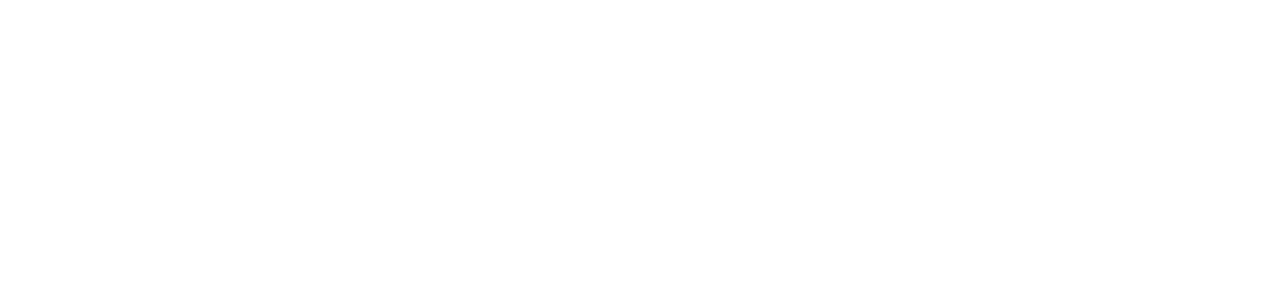
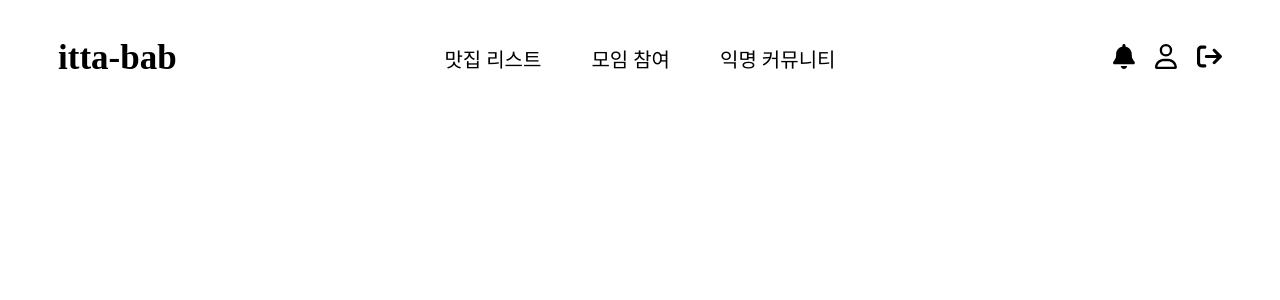
Before and after one commit to 5MYBAB/itta-bab-Frontend, a Vue app in the folder itta-bab-frontend/: page / in a window 1280 px wide. Shown: the top 300 px of the page. Built offline with nearby package versions, Linux system fonts and the light colour scheme.

Commit message:
feat: css 기본 설정

```diff
--- a/itta-bab-frontend/src/App.vue
+++ b/itta-bab-frontend/src/App.vue
@@ -1,11 +1,13 @@
 <script setup>
 
+import Header from "@/components/common/Header.vue";
 </script>
 
 <template>
-
+  <Header/>
 </template>
 
+
 <style scoped>
-
+@import url('https://fonts.googleapis.com/css2?family=Inter:ital,opsz,wght@0,14..32,100..900;1,14..32,100..900&display=swap');
 </style>
--- a/itta-bab-frontend/src/components/common/Header.vue
+++ b/itta-bab-frontend/src/components/common/Header.vue
@@ -1,11 +1,56 @@
 <script setup>
-
+import { FontAwesomeIcon } from '@fortawesome/vue-fontawesome'
 </script>
-
 <template>
-
+  <header>
+    <div class="headerWrap">
+      <div id="logo">itta-bab</div>
+      <ul class="header-list">
+        <li>맛집 리스트</li>
+        <li>모임 참여</li>
+        <li>익명 커뮤니티</li>
+      </ul>
+      <div class="user-tap">
+        <div id="alarm"><font-awesome-icon :icon="['fas', 'bell']" /></div>
+        <div id="mypage"><font-awesome-icon :icon="['far', 'user']" /></div>
+        <div id="log-out"><font-awesome-icon :icon="['fas', 'arrow-right-from-bracket']" /></div>
+      </div>
+    </div>
+  </header>
 </template>
-
 <style scoped>
-
+@import '../../resetcss.css';
+*{
+  color: var(--text-color);
+}
+.headerWrap{
+  display: flex;
+  height: 100px;
+  align-items: center;
+  justify-content: space-between;
+}
+#logo{
+  font-size: 35px;
+  margin-left: 50px;
+  font-weight: 600;
+}
+.header-list{
+  font-size: 20px;
+}
+li {
+  display: inline;
+  margin:25px;
+}
+.user-tap{
+  display: flex;
+  height: 100px;
+  align-items: center; /* 세로 가운데 정렬 */
+}
+.user-tap div{
+  font-size: 25px;
+  margin: 10px;
+}
+#log-out{
+  margin-right: 50px;
+}
 </style>
--- a/itta-bab-frontend/src/main.js
+++ b/itta-bab-frontend/src/main.js
@@ -1,4 +1,18 @@
+// main.js
 import { createApp } from 'vue'
 import App from './App.vue'
+import { library } from '@fortawesome/fontawesome-svg-core'
+import { FontAwesomeIcon } from '@fortawesome/vue-fontawesome'
+import { faBell } from '@fortawesome/free-solid-svg-icons' // solid로 대체
+import { faUser as faRegularUser } from '@fortawesome/free-regular-svg-icons'
+import { faArrowRightFromBracket } from '@fortawesome/free-solid-svg-icons'
 
-createApp(App).mount('#app')
+// 아이콘들을 라이브러리에 추가
+library.add(faBell, faRegularUser, faArrowRightFromBracket)
+
+const app = createApp(App)
+
+// FontAwesomeIcon 컴포넌트를 전역으로 등록
+app.component('font-awesome-icon', FontAwesomeIcon)
+
+app.mount('#app')
--- /dev/null
+++ b/itta-bab-frontend/src/resetcss.css
@@ -0,0 +1,143 @@
+/*
+Reset.css
+Updated: 2021-08-25
+Author: Youni
+*/
+@import url('https://fonts.googleapis.com/css2?family=Inter:ital,opsz,wght@0,14..32,100..900;1,14..32,100..900&display=swap');
+:root {
+    --text-color: #212020;  /* 검은색 */
+    --basic-yellow: #F8D729; /* 노랑색 */
+    --active-button: #89F56C; /* 연초록 */
+    --unactive-button: #D9D9D9; /* 회색 */
+}
+html, body, div, span, applet, object, iframe,
+h1, h2, h3, h4, h5, h6, p, blockquote, pre,
+a, abbr, acronym, address, big, cite, code,
+del, dfn, em, img, ins, kbd, q, s, samp,
+small, strike, strong, sub, sup, tt, var,
+b, u, i, center, dl, dt, dd, ol, ul, li,
+fieldset, form, label, legend,
+table, caption, tbody, tfoot, thead, tr, th, td,
+article, aside, canvas, details, embed,
+figure, figcaption, footer, header, hgroup,
+menu, nav, output, ruby, section, summary,
+time, mark, audio, video {
+    margin: 0;
+    padding: 0;
+    font-size: 100%;
+    font: inherit;
+    vertical-align: baseline;
+}
+/* make sure to set some focus styles for accessibility */
+button, input, select, textarea{
+    font-size: 100%;
+    margin: 0;
+    vertical-align: baseline;
+}
+button, input {
+    line-height: normal;
+}
+:focus {
+    outline: 0;
+}
+/* HTML5 display-role reset for older browsers */
+article, aside, details, figcaption, figure,
+footer, header, hgroup, menu, nav, section {
+    display: block;
+}
+body {
+    line-height: 1;
+}
+ol, ul, li {
+    list-style: none;
+}
+li {
+    display: list-item;
+}
+table {
+    display: table;
+    border-collapse: collapse;
+    border-spacing: 0;
+}
+tr {
+    display: table-row;
+}
+thead {
+    display: table-header-group;
+}
+tbody {
+    display: table-row-group;
+}
+tfoot {
+    display: table-footer-group;
+}
+col {
+    display: table-column;
+}
+colgroup {
+    display: table-column-group;
+}
+td,
+th {
+    display: table-cell;
+}
+caption {
+    display: table-caption;
+}
+th {
+    font-weight: bolder;
+    text-align: center;
+}
+caption {
+    text-align: center;
+}
+textarea {
+    overflow: auto;
+    vertical-align: top;
+    resize: vertical;
+}
+a{
+    text-decoration: none;
+}
+a:focus,
+a:active,
+a:hover {
+    outline: 0;
+}
+h1, h2, h3, h4, h5, h6,
+b, strong {
+    font-weight: bolder;
+}
+img{
+    margin: 0;
+    padding: 0;
+    border: 0;
+}
+/* Begin bidirectionality settings (do not change) */
+BDO[DIR="ltr"] {
+    direction: ltr;
+    unicode-bidi: bidi-override;
+}
+BDO[DIR="rtl"] {
+    direction: rtl;
+    unicode-bidi: bidi-override;
+}
+*[DIR="ltr"] {
+    direction: ltr;
+    unicode-bidi: embed;
+}
+*[DIR="rtl"] {
+    direction: rtl;
+    unicode-bidi: embed;
+}
+@media print {
+    h1 {
+        page-break-before: always;
+    }
+    h1, h2, h3, h4, h5, h6 {
+        page-break-after: avoid;
+    }
+    ul, ol, dl {
+        page-break-before: avoid;
+    }
+}
```
Also changed, not shown: itta-bab-frontend/public/index.html (added, +11 -0 lines).
